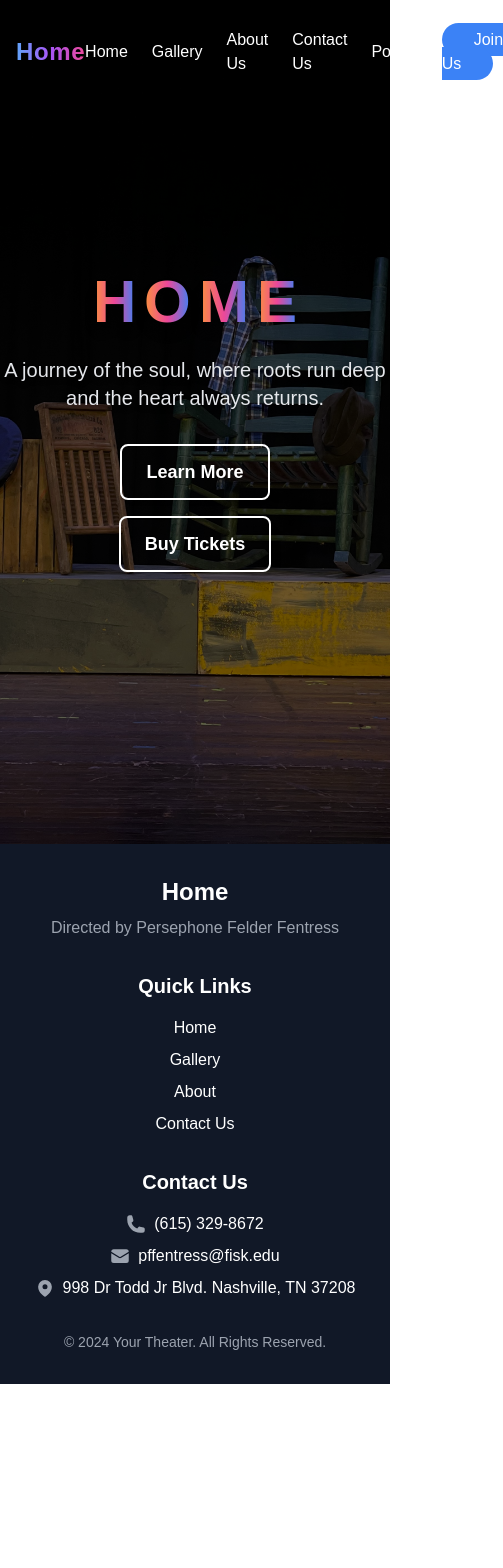
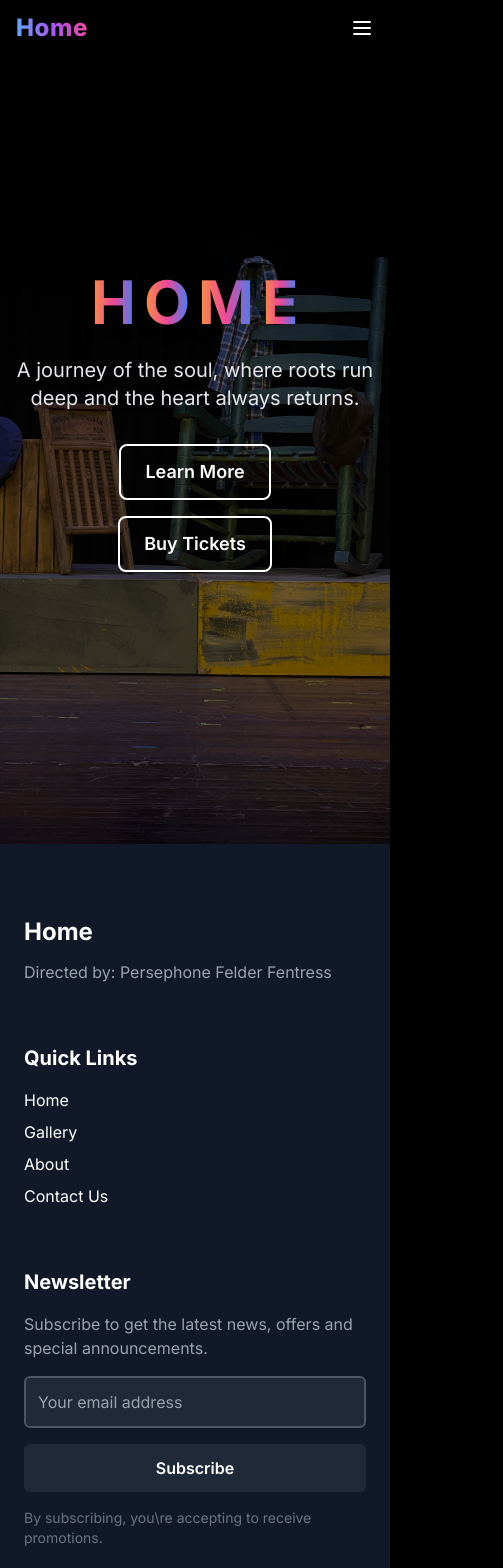
Before and after one commit to 4cyberlord/Fisk-University-Theatre, a Next.js app: page / in a window 390 px wide. Shown: the top 1568 px of the page, 503 px wide, since content can reach past the window. Before the commit the page ends 1384 px from the top, so only its background shows below. Built offline with nearby package versions, Linux system fonts and the light colour scheme.

Commit message:
Navigation Responsive issue fixed

```diff
--- a/src/app/about/page.js
+++ b/src/app/about/page.js
@@ -7,8 +7,8 @@ export default function AboutPage() {
     <div className="container mx-auto px-4 py-12 mt-10">
       {/* Hero Section */}
       <section className="text-center mb-16">
-        <h1 className="text-5xl font-bold mb-4">About Us</h1>
-        <p className="text-lg text-gray-600 max-w-2xl mx-auto">
+        <h1 className="text-5xl font-bold mb-4 text-white">About Us</h1>
+        <p className="text-lg text-gray-400 max-w-2xl mx-auto">
             Welcome to our theater! We are dedicated to bringing captivating performances to life,
             creating unforgettable experiences for our audiences. From timeless classics to contemporary masterpieces,
             our passion lies in the art of storytelling through the magic of live theater.
@@ -30,11 +30,11 @@ export default function AboutPage() {
 
         {/* Text */}
         <div className="w-full md:w-1/2">
-        <h2 className="text-4xl font-bold mb-4">Who We Are</h2>
-            <p className="text-lg text-gray-600 mb-4">
+        <h2 className="text-4xl font-bold mb-4 text-white">Who We Are</h2>
+            <p className="text-lg text-gray-400 mb-4">
                 At the heart of our theater lies a deep passion for the performing arts. We are a collective of creative minds directors, actors, designers, and storytellers united by our commitment to bringing powerful narratives to life on stage.
             </p>
-            <p className="text-lg text-gray-600">
+            <p className="text-lg text-gray-400">
                 Our productions span a wide array of genres, from classic dramas and musicals to experimental performances, all designed to inspire and entertain. Our mission is to create an inclusive space where audiences and performers alike can experience the transformative power of live theater.
             </p>
         </div>
@@ -42,7 +42,7 @@ export default function AboutPage() {
 
       {/* Team Section */}
       <section className="mb-16">
-        <h2 className="text-4xl font-bold text-center mb-8">Meet Our Team</h2>
+        <h2 className="text-4xl font-bold text-center mb-8 text-white">Meet Our Team</h2>
         <div className="grid grid-cols-1 md:grid-cols-3 gap-8">
           {/* Team Member 1 */}
           <div className="text-center">
@@ -53,8 +53,8 @@ export default function AboutPage() {
               alt="Team Member 1"
               className="rounded-full mx-auto mb-4"
             />
-            <h3 className="text-xl font-semibold">Charles Adu Boakye</h3>
-            <p className="text-gray-600">Senior Software Developer</p>
+            <h3 className="text-xl font-semibold text-white">Charles Adu Boakye</h3>
+            <p className="text-gray-400 text-sm">Senior Software Developer</p>
           </div>
           {/* Team Member 2 */}
           <div className="text-center">
@@ -65,8 +65,8 @@ export default function AboutPage() {
               alt="Team Member 2"
               className="rounded-full mx-auto mb-4"
             />
-            <h3 className="text-xl font-semibold">Ayesha Imam</h3>
-            <p className="text-gray-600">Project Supporter</p>
+            <h3 className="text-xl font-semibold text-white">Ayesha Imam</h3>
+            <p className="text-gray-600 text-sm">Project Supporter</p>
           </div>
           {/* Team Member 3 */}
           <div className="text-center">
@@ -77,8 +77,8 @@ export default function AboutPage() {
               alt="Team Member 3"
               className="rounded-full mx-auto mb-4"
             />
-            <h3 className="text-xl font-semibold">Mark Johnson</h3>
-            <p className="text-gray-600">CTO</p>
+            <h3 className="text-xl font-semibold text-white">Mark Johnson</h3>
+            <p className="text-gray-400 text-sm">CTO</p>
           </div>
         </div>
       </section>
--- a/src/app/gallery/page.js
+++ b/src/app/gallery/page.js
@@ -60,9 +60,9 @@ const Gallery = () => {
   return (
     <div className="container mx-auto p-4 mt-10">
       <header className="mb-8 text-center mt-10">
-        <h1 className="text-4xl font-bold">Gallery</h1>
+        <h1 className="text-4xl font-bold text-white">Gallery</h1>
         <p className="mt-2 text-lg text-gray-600">
-          A collection of random images displayed in a Masonry Grid layout.
+           Random rehearsal and stage development images
         </p>
       </header>
 
--- a/src/app/layout.js
+++ b/src/app/layout.js
@@ -23,15 +23,15 @@ const geistMono = localFont({
 
 
 export const metadata = {
-  title: "Create Next App",
-  description: "Generated by create next app",
+  title: "Home",
+  description: "Love and passion for the arts",
 };
 
 export default function RootLayout({ children }) {
   return (
-    <html lang="en" className={`${inter.variable} font-sans`}>
+    <html lang="en" className='dark'>
       <body
-        className={`${geistSans.variable} ${geistMono.variable} antialiased`}
+        className={`${inter.variable} font-sans antialiased bg-transparent text-gray-800 dark:bg-black`}
       >
         <NavBar />
         {children}
--- a/src/app/page.js
+++ b/src/app/page.js
@@ -21,7 +21,7 @@ export default function Home() {
   }, []);
 
   return (
-    <div className="relative w-full h-screen bg-gray-900 {`${inter.variable} font-sans`}">
+    <div className="relative w-full h-screen bg-gray-900">
       {/* Background Image */}
       <Image
         src="/theather.jpg"
--- a/src/components/Footer.js
+++ b/src/components/Footer.js
@@ -1,19 +1,27 @@
 'use client';
 
 import Link from 'next/link';
-import { PhoneIcon, EnvelopeIcon, MapPinIcon } from '@heroicons/react/24/solid';
+import React, { useState, useEffect } from 'react';
 
 export default function Footer() {
+  const [currentYear, setCurrentYear] = useState(null);
+
+  useEffect(() => {
+    setCurrentYear(new Date().getFullYear());
+  }, []);
+
   return (
-    <footer className="bg-gray-900 text-white py-8">
+    <footer className="bg-gray-900 text-white py-4">
       <div className="container mx-auto px-6 lg:px-8">
         <div className="grid grid-cols-1 md:grid-cols-2 lg:grid-cols-3 gap-8">
-          <div className="text-center lg:text-left">
-            <h2 className="text-2xl font-bold mb-2">Home</h2>
-            <p className="text-gray-400">Directed by Persephone Felder Fentress</p>
+          {/* Column 1: Play Info */}
+          <div className="text-left">
+            <h2 className="text-2xl font-bold mt-14">Home</h2>
+            <p className="text-gray-400 mt-3">Directed by: Persephone Felder Fentress</p>
           </div>
 
-          <div className="text-center">
+          {/* Column 2: Quick Links */}
+          <div className="text-left mt-7">
             <h3 className="text-xl font-bold mb-4">Quick Links</h3>
             <ul className="space-y-2">
               <li>
@@ -39,28 +47,33 @@ export default function Footer() {
             </ul>
           </div>
 
-          {/* Column 3: Contact Us */}
-          <div className="text-center lg:text-right">
-            <h3 className="text-xl font-bold mb-4">Contact Us</h3>
-            <ul className="space-y-2">
-              <li className="flex justify-center lg:justify-end items-center space-x-2">
-                <PhoneIcon className="w-5 h-5 text-gray-400" />
-                <span>(615) 329-8672</span>
-              </li>
-              <li className="flex justify-center lg:justify-end items-center space-x-2">
-                <EnvelopeIcon className="w-5 h-5 text-gray-400" />
-                <span>pffentress@fisk.edu</span>
-              </li>
-              <li className="flex justify-center lg:justify-end items-center space-x-2">
-                <MapPinIcon className="w-5 h-5 text-gray-400" />
-                <span>998 Dr Todd Jr Blvd. Nashville, TN 37208</span>
-              </li>
-            </ul>
+          {/* Column 3: Newsletter Section */}
+          <div className="text-left mt-7">
+            <h3 className="text-xl font-bold mb-4">Newsletter</h3>
+            <p className="text-gray-400 mb-4">
+              Subscribe to get the latest news, offers and special announcements.
+            </p>
+            <div className="flex flex-col items-start space-y-4">
+              <div className="relative w-full lg:w-[90%]">
+                <input
+                  type="email"
+                  placeholder="Your email address"
+                  className="w-full p-3 rounded-md bg-gray-800 text-gray-300 border-2 border-gray-600 focus:outline-none focus:ring-2 focus:ring-blue-500"
+                />
+              </div>
+              <button className="w-full lg:w-[90%] p-3 bg-gray-800 text-white font-semibold rounded-md hover:bg-gray-700 transition">
+                Subscribe
+              </button>
+            </div>
+            <p className="text-sm text-gray-500 mt-4">
+              By subscribing, you\re accepting to receive promotions.
+            </p>
           </div>
         </div>
 
+        {/* Footer Bottom */}
         <div className="mt-8 text-center text-gray-400 text-sm">
-          <p>&copy; {new Date().getFullYear()} Your Theater. All Rights Reserved.</p>
+          <p>&copy; {currentYear} Little Theater. All Rights Reserved.</p>
         </div>
       </div>
     </footer>
--- a/src/components/NavBar.js
+++ b/src/components/NavBar.js
@@ -1,43 +1,93 @@
 'use client';
 
 import Link from 'next/link';
+import { Inter } from 'next/font/google';
+import { useState, useEffect } from 'react';
+
+const inter = Inter({
+  subsets: ['latin'],
+  variable: '--font-inter',
+});
 
 export default function NavBar() {
+  const [isMenuOpen, setIsMenuOpen] = useState(false);
+
+  // Close menu when clicking outside
+  useEffect(() => {
+    const handleClickOutside = (event) => {
+      if (isMenuOpen && !event.target.closest('nav')) {
+        setIsMenuOpen(false);
+      }
+    };
+
+    document.addEventListener('click', handleClickOutside);
+    return () => document.removeEventListener('click', handleClickOutside);
+  }, [isMenuOpen]);
+
+  // Close menu when route changes
+  const handleLinkClick = () => {
+    setIsMenuOpen(false);
+  };
+
   return (
-    <nav className="absolute top-0 w-full p-4 bg-transparent z-50 mt-3 {`${inter.variable} font-sans`}">
-      <div className="container mx-auto flex justify-between items-center">
-        <div className="text-white font-bold text-lg">
-          <Link href="/">
+    <nav className="fixed top-0 w-full bg-white dark:bg-black shadow-md z-50">
+      <div className="container mx-auto px-4 py-3">
+        <div className="flex justify-between items-center">
+          {/* Logo / Home Link */}
+          <div className="font-bold text-lg">
+            <Link href="/" onClick={handleLinkClick}>
               <span className="text-2xl font-extrabold bg-gradient-to-r from-blue-400 via-purple-500 to-pink-500 bg-clip-text text-transparent tracking-wide drop-shadow-lg hover:drop-shadow-2xl transition duration-300">
                 Home
               </span>
             </Link>
           </div>
 
-        <ul className="flex space-x-6 text-white items-center">
+          {/* Mobile Menu Button */}
+          <button
+            className="lg:hidden text-gray-900 dark:text-white focus:outline-none"
+            onClick={(e) => {
+              e.stopPropagation();
+              setIsMenuOpen(!isMenuOpen);
+            }}
+            aria-label="Toggle menu"
+          >
+            <svg
+              className="w-6 h-6"
+              fill="none"
+              strokeLinecap="round"
+              strokeLinejoin="round"
+              strokeWidth="2"
+              viewBox="0 0 24 24"
+              stroke="currentColor"
+            >
+              {isMenuOpen ? (
+                <path d="M6 18L18 6M6 6l12 12" />
+              ) : (
+                <path d="M4 6h16M4 12h16M4 18h16" />
+              )}
+            </svg>
+          </button>
+
+          {/* Desktop Navigation Links */}
+          <ul className="hidden lg:flex space-x-6 items-center">
             <li>
-            <Link href="/" className="hover:text-gray-400 transition duration-300">
-              Home
-            </Link>
-          </li>
-          <li>
-            <Link href="/gallery" className="hover:text-gray-400 transition duration-300">
+              <Link href="/gallery" className="text-gray-900 dark:text-white hover:text-gray-400 dark:hover:text-gray-400 transition duration-300">
                 Gallery
               </Link>
             </li>
             <li>
-            <Link href="/about" className="hover:text-gray-400 transition duration-300">
+              <Link href="/about" className="text-gray-900 dark:text-white hover:text-gray-400 dark:hover:text-gray-400 transition duration-300">
                 About Us
               </Link>
             </li>
             <li>
-            <Link href="/contact" className="hover:text-gray-400 transition duration-300">
-              Contact Us
+              <Link href="/poster" className="text-gray-900 dark:text-white hover:text-gray-400 dark:hover:text-gray-400 transition duration-300">
+                Poster
               </Link>
             </li>
             <li>
-            <Link href="/poster" className="hover:text-gray-400 transition duration-300">
-              Poster
+              <Link href="/contact" className="text-gray-900 dark:text-white hover:text-gray-400 dark:hover:text-gray-400 transition duration-300">
+                Contact Us
               </Link>
             </li>
             <li>
@@ -49,6 +99,66 @@ export default function NavBar() {
             </li>
           </ul>
         </div>
+
+        {/* Mobile Menu */}
+        <div
+          className={`lg:hidden absolute left-0 right-0 bg-white dark:bg-black shadow-lg transition-all duration-300 ease-in-out ${
+            isMenuOpen
+              ? 'opacity-100 translate-y-0'
+              : 'opacity-0 -translate-y-2 pointer-events-none'
+          }`}
+          style={{
+            top: '100%',
+            transform: isMenuOpen ? 'translateY(0)' : 'translateY(-1rem)',
+          }}
+        >
+          <ul className="flex flex-col space-y-4 p-4">
+            <li>
+              <Link
+                href="/gallery"
+                className="block text-gray-900 dark:text-white hover:text-gray-400 dark:hover:text-gray-400 transition duration-300"
+                onClick={handleLinkClick}
+              >
+                Gallery
+              </Link>
+            </li>
+            <li>
+              <Link
+                href="/about"
+                className="block text-gray-900 dark:text-white hover:text-gray-400 dark:hover:text-gray-400 transition duration-300"
+                onClick={handleLinkClick}
+              >
+                About Us
+              </Link>
+            </li>
+            <li>
+              <Link
+                href="/poster"
+                className="block text-gray-900 dark:text-white hover:text-gray-400 dark:hover:text-gray-400 transition duration-300"
+                onClick={handleLinkClick}
+              >
+                Poster
+              </Link>
+            </li>
+            <li>
+              <Link
+                href="/contact"
+                className="block text-gray-900 dark:text-white hover:text-gray-400 dark:hover:text-gray-400 transition duration-300"
+                onClick={handleLinkClick}
+              >
+                Contact Us
+              </Link>
+            </li>
+            <li>
+              <Link href="/join" onClick={handleLinkClick}>
+                <span className="block bg-blue-500 hover:bg-blue-600 text-white py-2 px-8 rounded-full transition duration-300 text-center">
+                  Join Us
+                </span>
+              </Link>
+            </li>
+          </ul>
+        </div>
+      </div>
     </nav>
   );
 }
--- a/tailwind.config.js
+++ b/tailwind.config.js
@@ -1,5 +1,6 @@
 /** @type {import('tailwindcss').Config} */
 module.exports = {
+  darkMode: 'class',
   content: [
     "./src/pages/**/*.{js,ts,jsx,tsx,mdx}",
     "./src/components/**/*.{js,ts,jsx,tsx,mdx}",
```
Lines whose indentation alone changed are shown as unchanged.
